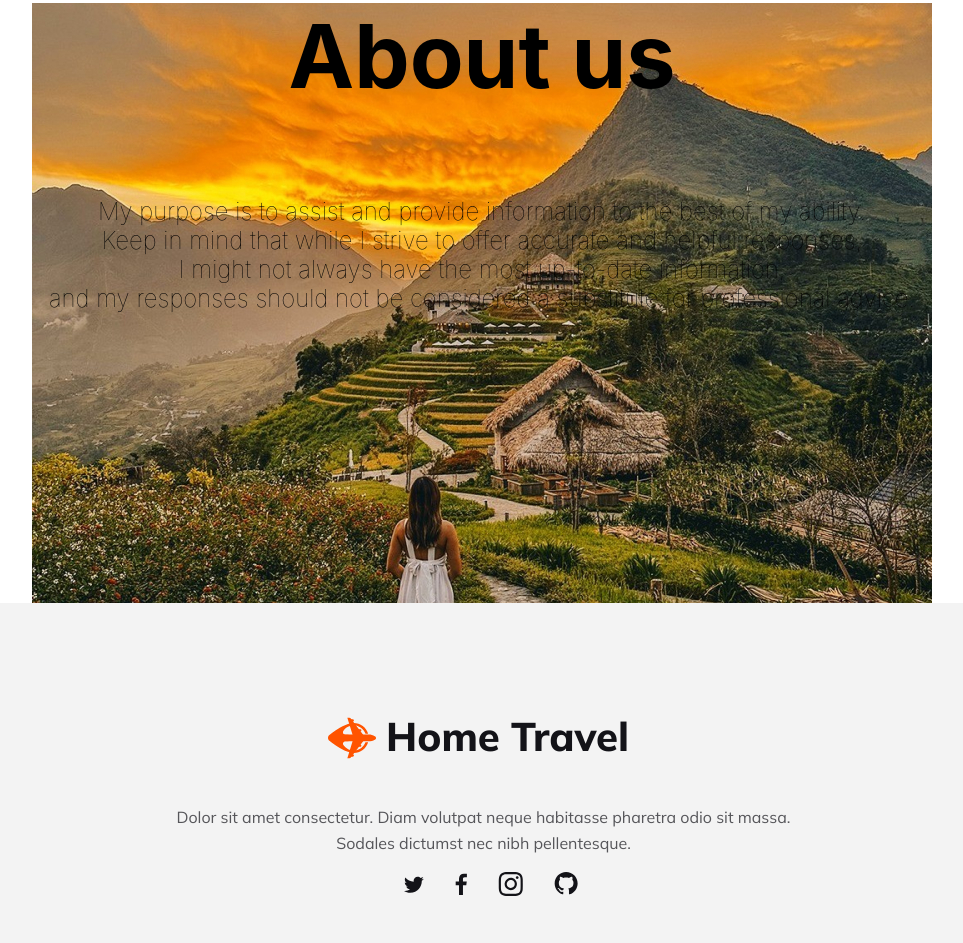
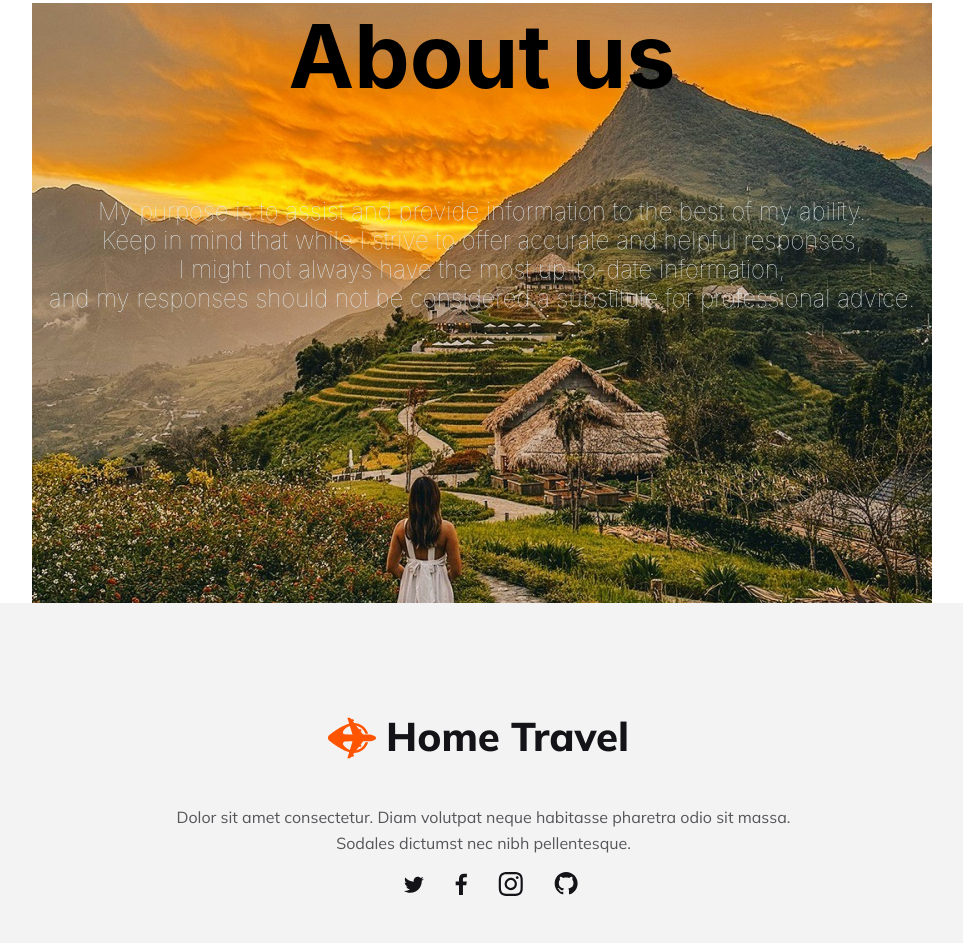
Before and after one commit to FysalMonir/assignment-2, a plain HTML site: page index.html in a window 1280 px wide. Shown: the part 6430-7373 px from the top of the page, without its empty margins (166-1129 px from the left). Drawn offline with Linux system fonts and the light colour scheme.

Commit message:
assignement connection

```diff
--- a/style.css
+++ b/style.css
@@ -1030,6 +1030,8 @@ font-size: 24px;
 font-style: normal;
 font-weight: 100;
 line-height: normal;
+color: #e2eaee;
+
 
 }
 
```
